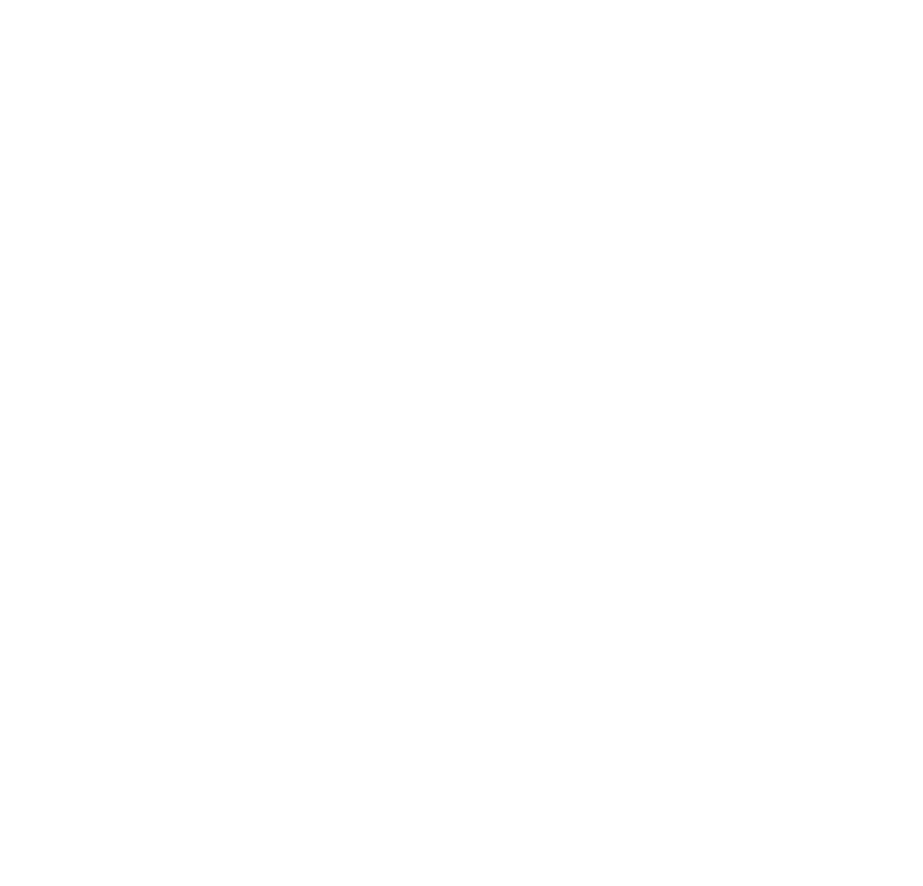
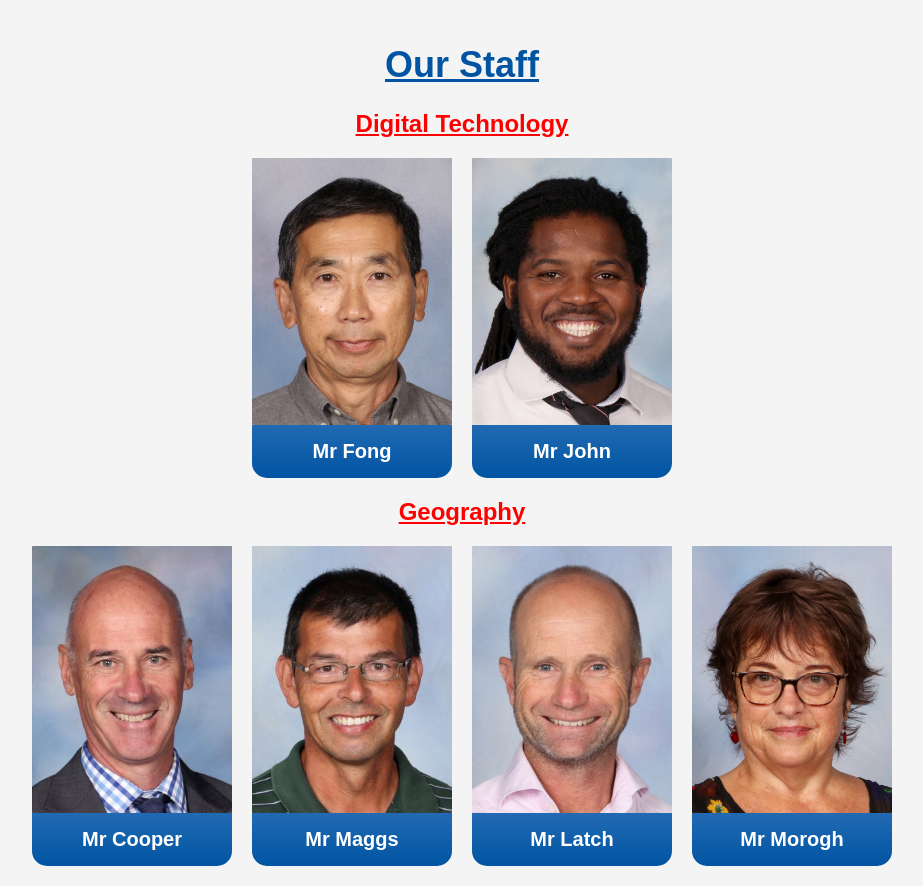
Before and after one commit to Jfernandez-rosmini/dte_final_assesment, a plain HTML site: page dte_final_assesment/staff.html in a window 1280 px wide. Shown: the whole page, without its empty margins (178-1101 px from the left). Before the commit the page ends 800 px from the top, so only its background shows below. Drawn offline with Linux system fonts and the light colour scheme.

Commit message:
did teachers page almost

```diff
--- a/dte_final_assesment/staff.html
+++ b/dte_final_assesment/staff.html
@@ -3,9 +3,58 @@
 <head>
     <meta charset="UTF-8">
     <meta name="viewport" content="width=device-width, initial-scale=1.0">
-    <title>Document</title>
+    <title>Our Staff</title>
+    <link rel="stylesheet" href="styles.css">
 </head>
 <body>
+<div class="staffbody">
+    <div class="container">
+        <h1 class="title">Our Staff</h1>
 
+        <h2 class="department">Digital Technology</h2>
+        <div class="staff-row">
+            <div class="staff-card">
+                <div class="image-container">
+                    <img src="./Student Assessment Resource/Teachers/Digital Technology/Foong.png" alt="Mr Fong">
+                </div>
+                <p class="staff-name">Mr Fong</p>
+            </div>
+            <div class="staff-card">
+                <div class="image-container">
+                    <img src="./Student Assessment Resource/Teachers/Digital Technology/John.png" alt="Mr John">
+                </div>
+                <p class="staff-name">Mr John</p>
+            </div>
+        </div>
+
+        <h2 class="department">Geography</h2>
+        <div class="staff-row">
+            <div class="staff-card">
+                <div class="image-container">
+                    <img src="./Student Assessment Resource/Teachers/Geography/cooper.png" alt="Mr Cooper">
+                </div>
+                <p class="staff-name">Mr Cooper</p>
+            </div>
+            <div class="staff-card">
+                <div class="image-container">
+                    <img src="./Student Assessment Resource/Teachers/Geography/maggs.png" alt="Mr Maggs">
+                </div>
+                <p class="staff-name">Mr Maggs</p>
+            </div>
+            <div class="staff-card">
+                <div class="image-container">
+                    <img src="./Student Assessment Resource/Teachers/Geography/latch.png" alt="Mr Latch">
+                </div>
+                <p class="staff-name">Mr Latch</p>
+            </div>
+            <div class="staff-card">
+                <div class="image-container">
+                    <img src="./Student Assessment Resource/Teachers/Geography/morrogh.png" alt="Mr Morogh">
+                </div>
+                <p class="staff-name">Mr Morogh</p>
+            </div>
+        </div>
+    </div>
+</div>
 </body>
 </html>
--- a/dte_final_assesment/styles.css
+++ b/dte_final_assesment/styles.css
@@ -4,7 +4,7 @@
 
 .rosminilogo {
     width: 135px;
-    length: 135px;
+
 }
 
 .buttontxt {
@@ -55,7 +55,7 @@
 
 .Izacksports {
     width: 100%;
-    length: 100%;
+    height: 100%;
 }
 .sportsimgwithtxt {
     position: relative;
@@ -70,6 +70,8 @@
     font-weight: bold;  /* Optional: make the text bold */
     text-shadow: 2px 2px 4px rgba(0, 0, 0, 0.5);  /* Optional: add shadow for better visibility */
 }
+
+
 
 .bodyparagraph {
     text-align: center;
@@ -157,6 +159,11 @@ body {
     box-shadow: 0 4px 8px rgba(0, 0, 0, 0.2);
 }
 
+.sport-name {
+    font-weight: 600;
+    font-size: x-large;
+}
+
 .sport-image img {
     height: 225px;
     width: 350px;
@@ -168,8 +175,7 @@ body {
     border-radius: 5px;
 }
 
-.sport-name {
-    font-size: px;
+.overlay-text{
     font-weight: bold;
 }
 
@@ -335,3 +341,67 @@ footer {
     width: 100%;
     align-items: center;
 }
+
+
+.staffbody {
+    font-family: Arial, sans-serif;
+    background-color: #f4f4f4;
+    text-align: center;
+}
+
+.container {
+    width: 80%;
+    margin: auto;
+    padding: 20px;
+}
+
+.title {
+    font-size: 36px;
+    color: rgb(0, 84, 162);
+    font-weight: bold;
+    text-decoration: underline;
+}
+
+.department {
+    font-size: 24px;
+    color: red;
+    text-decoration: underline;
+    margin-top: 20px;
+}
+
+.staff-row {
+    display: flex;
+    justify-content: center;
+    flex-wrap: wrap;
+    gap: 20px;
+    margin-top: 20px;
+}
+
+.staff-card {
+    width: 200px;
+    border-radius: 10px;
+    text-align: center;
+}
+
+.image-container {
+    position: relative;
+    width: 100%;
+    border-radius: 1px;
+    overflow: hidden;
+    height: 266.66px;
+}
+
+.image-container img {
+    width: 100%;
+    border-radius: 0;
+}
+
+.staff-name {
+   background: linear-gradient(to bottom, rgba(0, 84, 168, 0.863), rgb(0, 84, 162));
+    color: white;
+    font-size: 20px;
+    font-weight: bold;
+    padding: 15px;
+    border-radius: 0 0 15px 15px;
+    margin: 0;
+}
```
